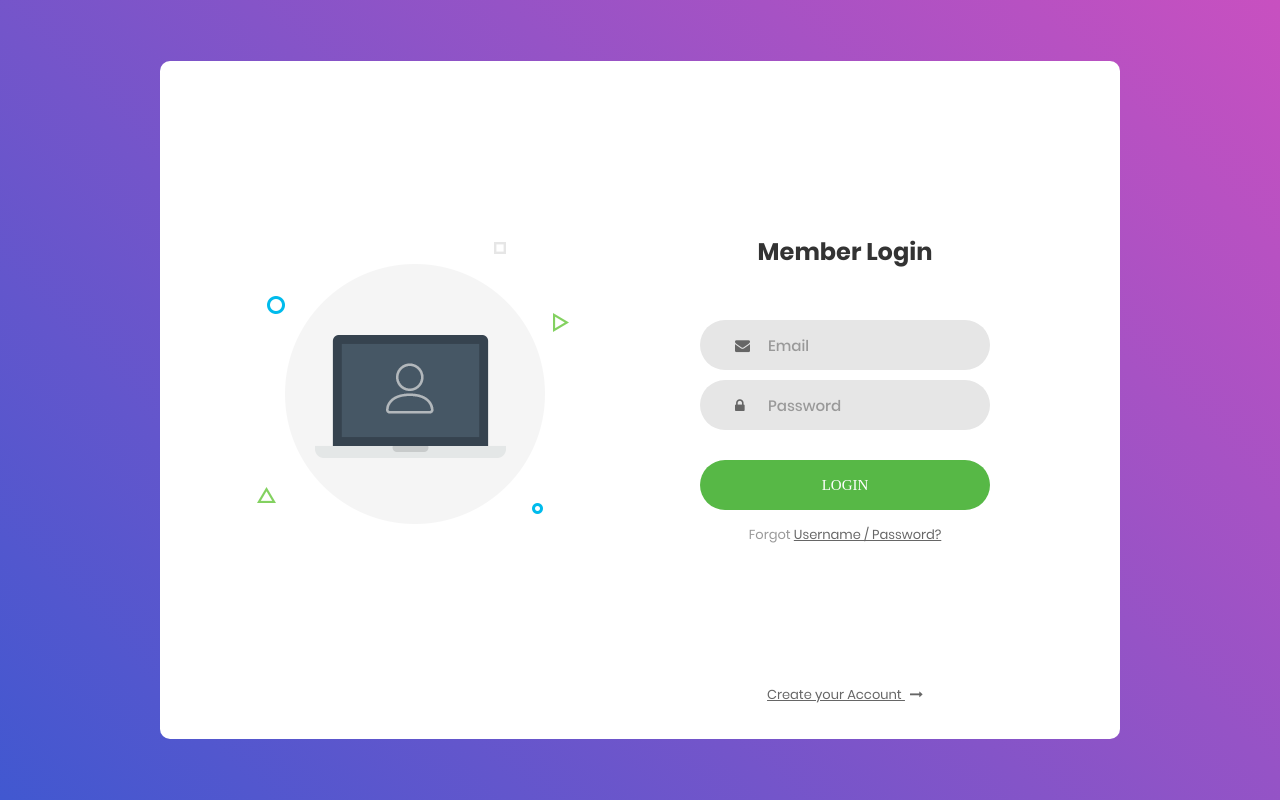
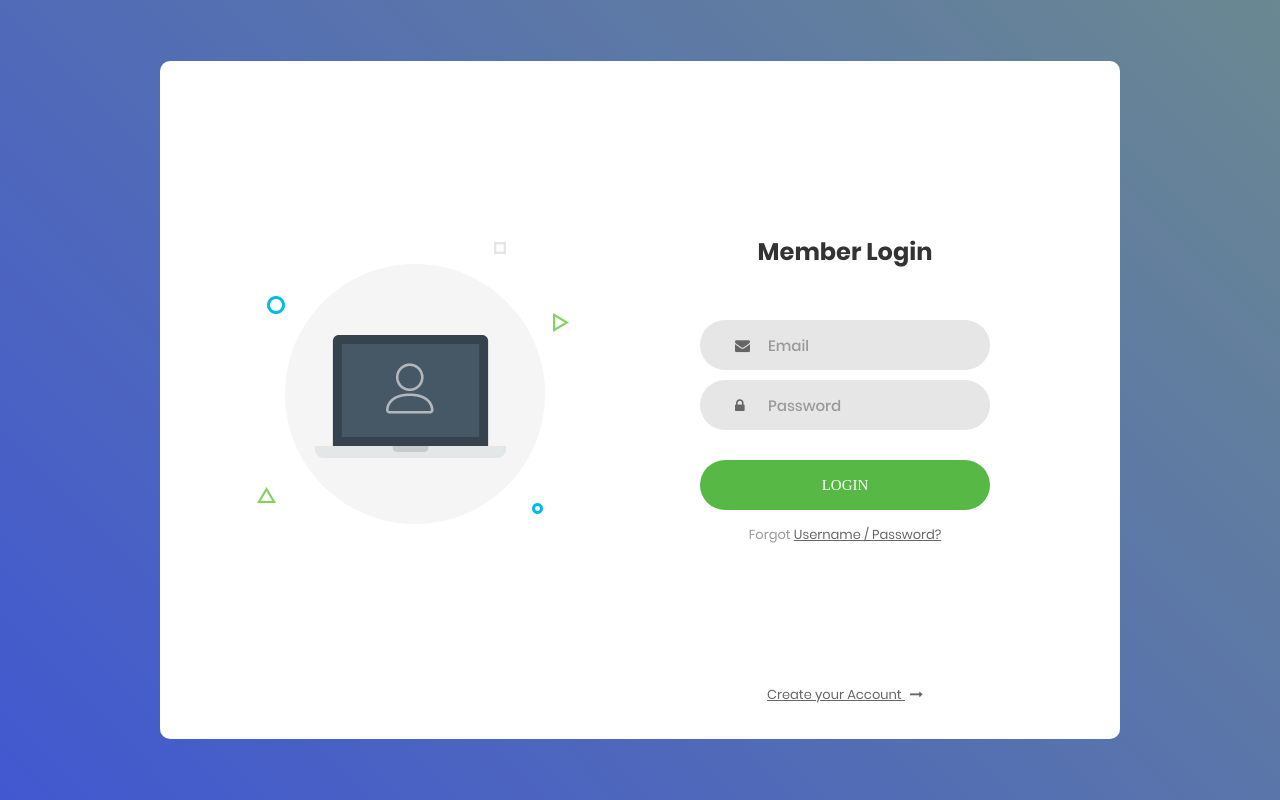
Before and after one commit to serviciositpm/SisWebTUrnos, a PHP site: page /login.html in a window 1280 px wide. Run offline with PHP 8.4, Linux system fonts and the light colour scheme; some libraries are stand-ins or nearby versions; some web fonts are replaced.

Commit message:
<feat> ✨ < se modifico el css de el login para que  muestre colores mas oscuros>

```diff
--- a/src/assets/css/main.css
+++ b/src/assets/css/main.css
@@ -169,10 +169,10 @@ iframe {
   align-items: center;
   padding: 15px;
   background: #9053c7;
-  background: -webkit-linear-gradient(-135deg, #c850c0, #4158d0);
-  background: -o-linear-gradient(-135deg, #c850c0, #4158d0);
-  background: -moz-linear-gradient(-135deg, #c850c0, #4158d0);
-  background: linear-gradient(-135deg, #c850c0, #4158d0);
+  background: -webkit-linear-gradient(-135deg, #485255, #4158d0);
+  background: -o-linear-gradient(-135deg, #789ba7, #4158d0);
+  background: -moz-linear-gradient(-135deg, #516166, #4158d0);
+  background: linear-gradient(-135deg, #6a8891, #4158d0);
 }
 
 .wrap-login100 {
```
